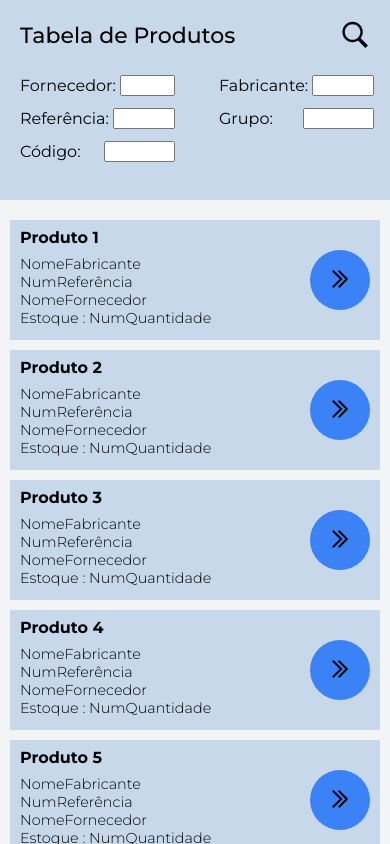
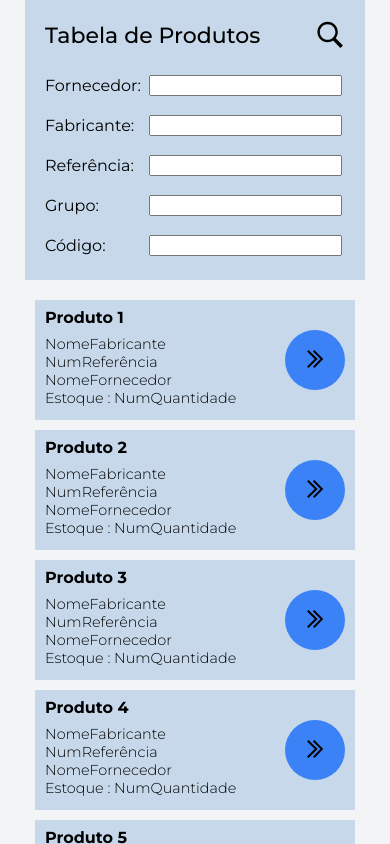
Before and after one commit to nattancode07/projeto-consulta-estoque-solution, a React (Vite) app: page / in a window 390 px wide. Shown: the top 844 px of the page. Built offline with nearby package versions, Linux system fonts and the light colour scheme.

Commit message:
commit-3.1

```diff
--- a/src/Header/Header.css
+++ b/src/Header/Header.css
@@ -149,12 +149,17 @@ h2 {
   }
 
   .header-main {
-    height: 200px;
+    height: 280px;
   }
 
   .filtros {
-    height: 100px;
-    grid-template-columns:  1fr 1fr;
+    height: 190px;
+    grid-template-columns:  1fr ;
+    gap: 10px;
+  }
+
+  .input-text-filtro {
+    width: 60%;
   }
 
   h2 {
```
